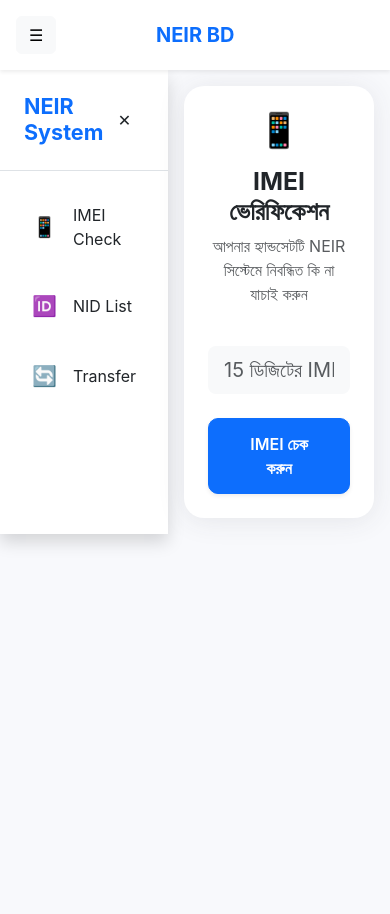
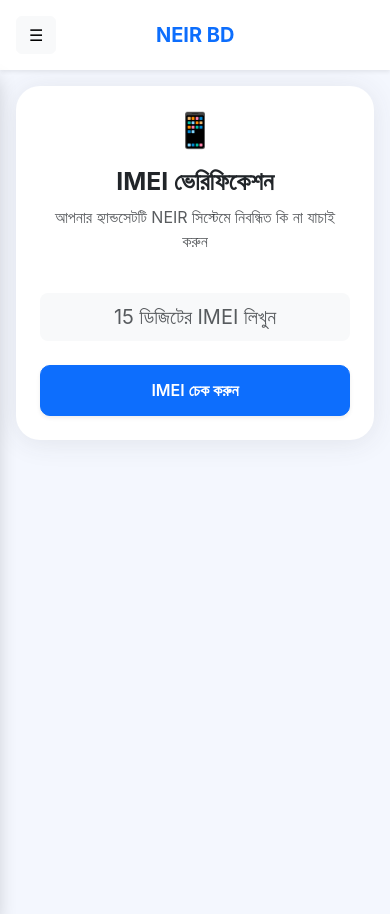
Before and after one commit to nayem-48ai/iMEi-BD, a Next.js app: page / in a window 390 px wide. Before the commit the page ends 844 px from the top, so only its background shows below. Built offline with nearby package versions, Linux system fonts and the light colour scheme.

Commit message:
Update styles.css

```diff
--- a/public/styles.css
+++ b/public/styles.css
@@ -63,3 +63,29 @@ body {
   font-size: 0.85rem;
   font-weight: 600;
 }
+
+
+.sidebar-nav {
+  width: 280px;
+  height: 100vh;
+  position: fixed;
+  left: 0;
+  z-index: 1050;
+  transition: 0.3s;
+}
+
+.main-body { margin-left: 280px; transition: 0.3s; min-height: 100vh; background: #f4f7fe; }
+
+.active-link { background: #4361ee; color: white !important; box-shadow: 0 4px 15px rgba(67, 97, 238, 0.3); }
+
+.glass-card { background: white; border-radius: 24px; }
+
+@media (max-width: 768px) {
+  .sidebar-nav { left: -280px; }
+  .sidebar-nav.show { left: 0; }
+  .main-body { margin-left: 0; }
+  .sidebar-overlay { position: fixed; inset: 0; background: rgba(0,0,0,0.5); z-index: 1040; }
+}
+
+.custom-search { border-radius: 50px; overflow: hidden; background: #f8f9fa; border: 1px solid #eee; }
+.custom-search input:focus { box-shadow: none; background: #fff; }
```
